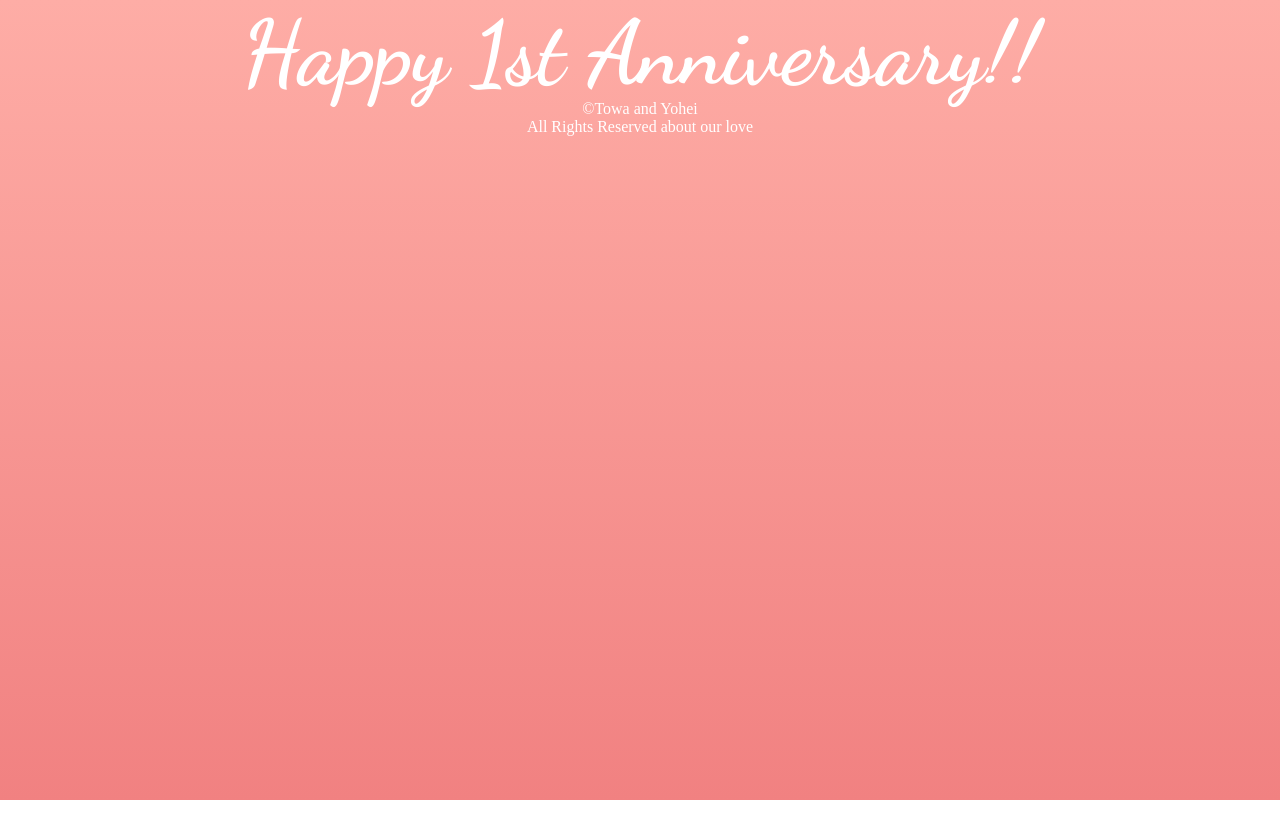
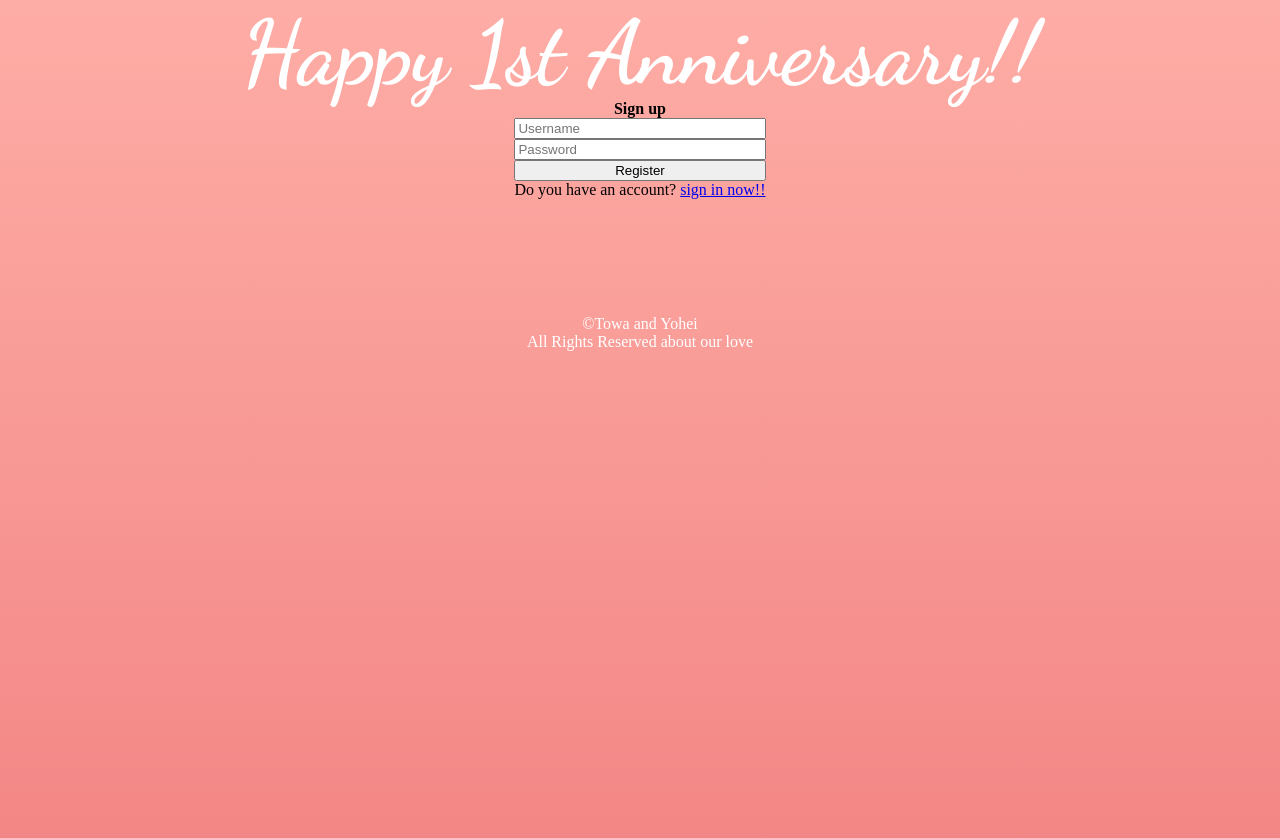
Before and after one commit to okayYohey/hoy1, a Vue app: page /signup in a window 1280 px wide. Shown: the top 838 px of the page. Before the commit the page ends 800 px from the top, so only its background shows below. Built offline with nearby package versions, Linux system fonts and the light colour scheme.

Commit message:
firebase try1

```diff
--- a/package.json
+++ b/package.json
@@ -11,6 +11,7 @@
   },
   "dependencies": {
     "core-js": "^3.4.3",
+    "firebase": "^7.5.0",
     "vue": "^2.6.10",
     "vue-router": "^3.1.3",
     "vuex": "^3.1.2"
--- a/src/App.vue
+++ b/src/App.vue
@@ -12,7 +12,7 @@
 import Header from '@/components/Header.vue'
 import Footer from '@/components/Footer.vue'
 export default {
-  name: 'header',
+  name: 'app',
   components: {
     Header,
     Footer
@@ -169,12 +169,7 @@ p{
 .v-enter, .v-leave-to {
   opacity: 0;
 }
-/* lazy loading */
-img[lazy=loading] {
-   width: 50px;
-   height: 50px;
-   margin: 0 auto
-  }
+
 @media screen and (min-width:768px) {
     .wrapper{
         padding:0;
--- a/src/components/HomePage.vue
+++ b/src/components/HomePage.vue
@@ -11,6 +11,7 @@
       <router-link to="/keyword" class="linkBtn">これまで</router-link>
       <router-link to="/letter" class="linkBtn">てがみ</router-link>
     </div>
+    <router-link to="/signup">会員登録</router-link>
   </div>
 </template>
 
--- a/src/main.js
+++ b/src/main.js
@@ -20,3 +20,25 @@ Vue.use(VueLazyload, {
  loading: 'https://www.benricho.org/loading_images/img-svg/heart-red.svg', // ロード中に表示する画像指定
  attempt: 2 // ロード失敗した時のリトライの上限指定
 });
+
+// Firebase App (the core Firebase SDK) is always required and
+// must be listed before other Firebase SDKs
+var firebase = require("firebase/app");
+// Add the Firebase products that you want to use
+require("firebase/auth");
+require("firebase/firestore");
+
+  // Your web app's Firebase configuration
+  var firebaseConfig = {
+    apiKey: "AIzaSyB07CTwghQwdUAASeeD-gQ3gZHp29apzsI",
+    authDomain: "gato-72737.firebaseapp.com",
+    databaseURL: "https://gato-72737.firebaseio.com",
+    projectId: "gato-72737",
+    storageBucket: "gato-72737.appspot.com",
+    messagingSenderId: "349544316688",
+    appId: "1:349544316688:web:d8e9a55b179110d753af95",
+    measurementId: "G-L0Y4HSMPCJ"
+  };
+  // Initialize Firebase
+  firebase.initializeApp(firebaseConfig);
+  firebase.analytics();
--- a/src/router/index.js
+++ b/src/router/index.js
@@ -39,9 +39,24 @@ const routes = [
     name: 'keyword',
     component: function () {
       return import('../views/Keywords.vue')
-    },
+    }
+  },
+  {
+    path: '/signup',
+    name: 'signup',
+    component: function () {
+      return import('../views/Signup.vue')
+    }
+  },
+  {
+    path: '/signin',
+    name: 'signin',
+    component: function () {
+      return import('../views/Signin.vue')
+    }
   }
 ]
+
 const scrollBehavior = (to, from, savedPosition) => {
   if (savedPosition) {
     // savedPosition is only available for popstate navigations.
--- /dev/null
+++ b/src/views/Signin.vue
@@ -0,0 +1,23 @@
+<template>
+    <div class="signin">
+    </div>
+</template>
+
+<script>
+export default {
+    name: 'signin',
+    components: {
+    },
+    data: function(){
+        return{
+
+        }
+    },
+    methods: {
+  }
+}
+</script>
+
+<style scoped>
+
+</style>>
--- /dev/null
+++ b/src/views/Signup.vue
@@ -0,0 +1,50 @@
+<template>
+    <div class="signup">
+        <h2>Sign up</h2>
+        <input type="email" placeholder="Username" v-model="username">
+        <input type="password" placeholder="Password" v-model="password">
+        <button @click="signUp">Register</button>
+        <p>Do you have an account?
+        <router-link to="/signin">sign in now!!</router-link>
+        </p>
+    </div>
+</template>
+
+<script>
+
+export default {
+    name: 'signup',
+    components: {
+    },
+    data: function(){
+        return{
+            username: '',
+            password: ''
+        }
+    },
+    methods: {
+    signUp: function () {
+      var firebase = require("firebase/app");
+      require("firebase/auth");
+      require("firebase/firestore");
+      firebase.auth().createUserWithEmailAndPassword(this.username, this.password)
+        .then(user => {
+          alert('Create account: ', user.email)
+        })
+        .catch(error => {
+          alert(error.message)
+        })
+    }
+  }
+}
+</script>
+
+<style scoped>
+.signup{
+  position: relative;
+  margin-top: 100px;
+  display: grid;
+  justify-content: center;
+
+}
+</style>>
```
